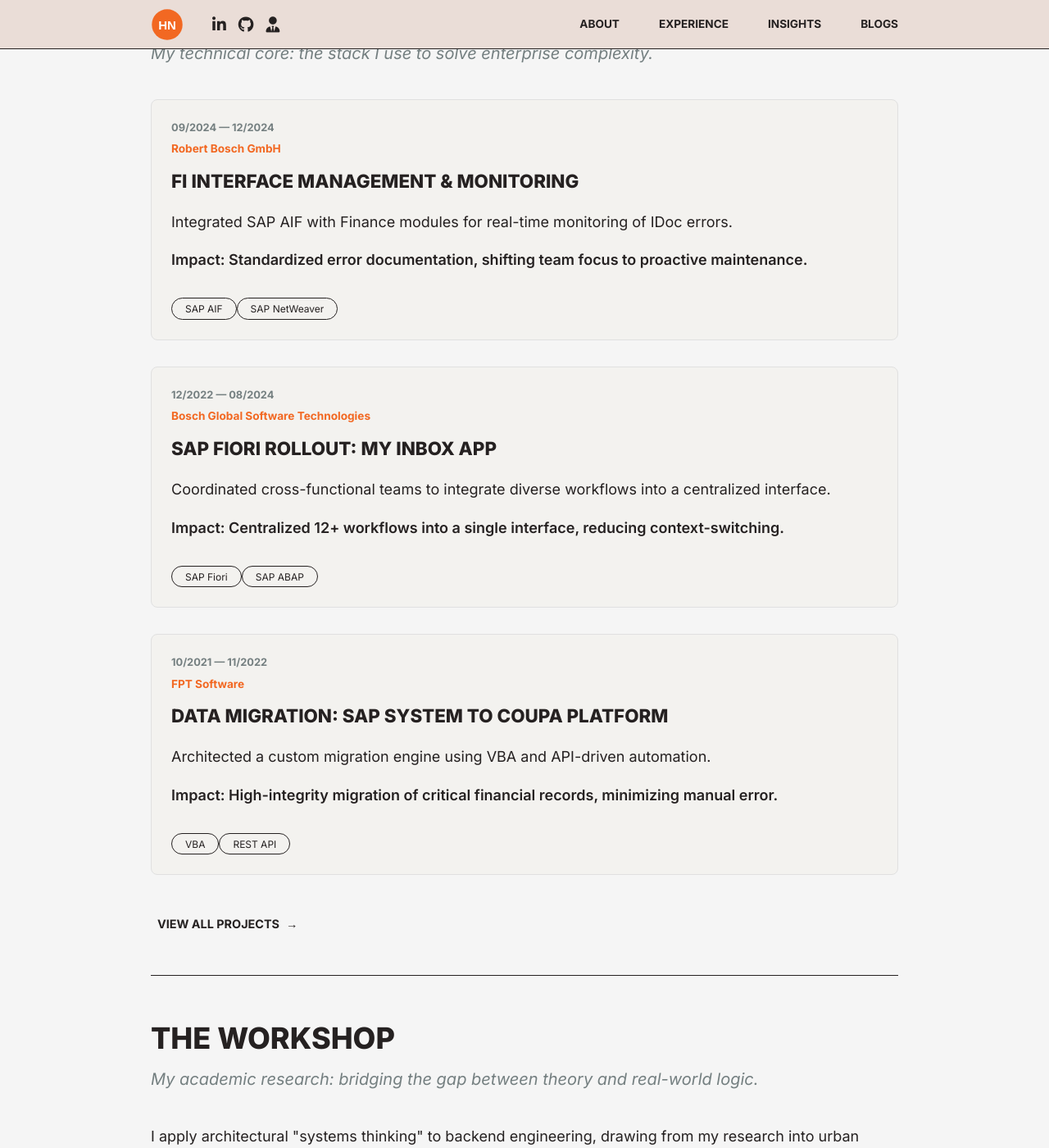
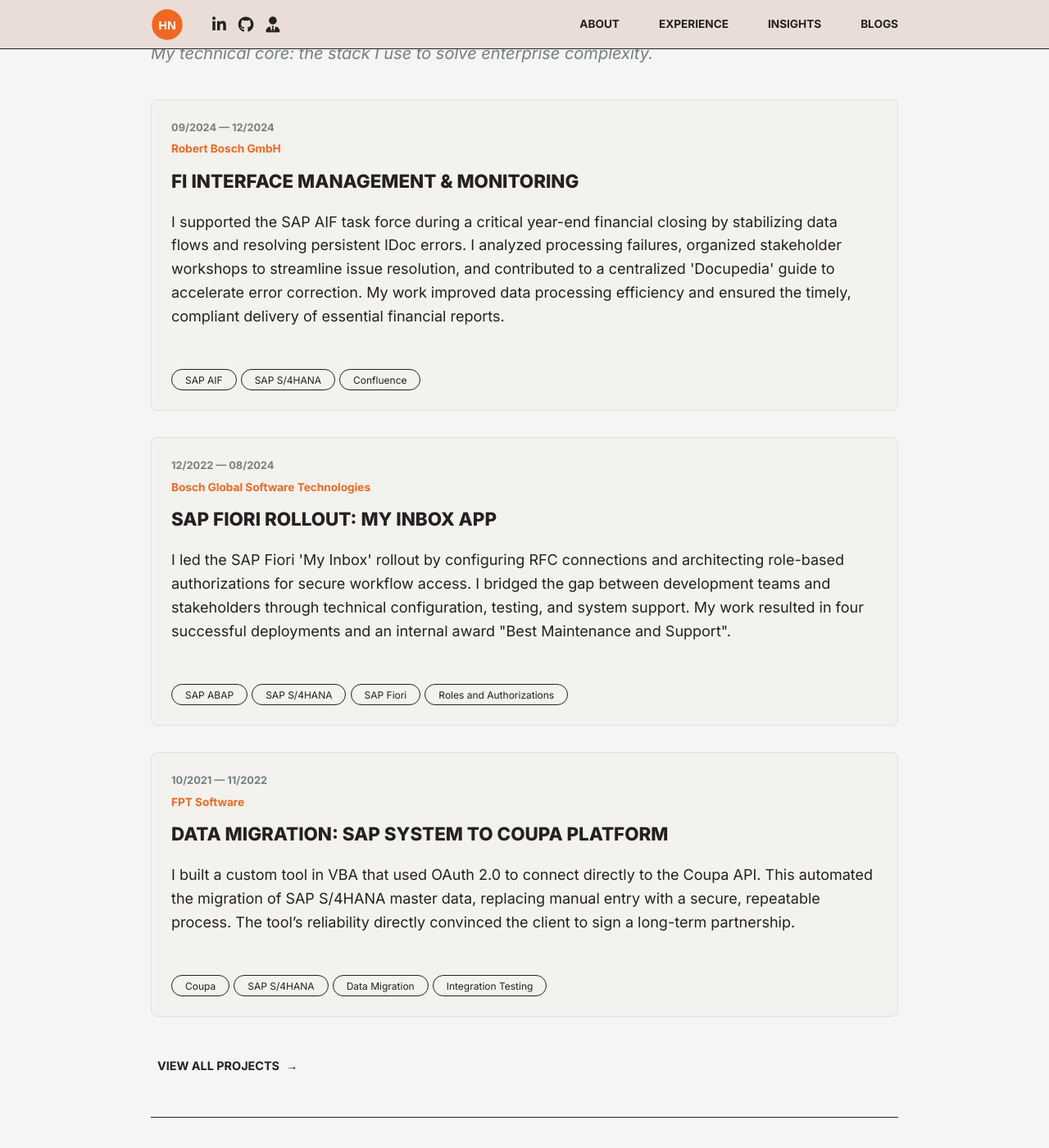
Before and after one commit to huongntn/portfolio-website, a Jekyll site: the page built from index.html, in a window 1280 px wide and 1400 px high, scrolled down 855 px. Shown: the whole window at 82% size. Built offline with Jekyll 4.4.1, drawn with Linux system fonts in a browser that asks for light colours.

Commit message:
Update index.html

```diff
--- a/index.html
+++ b/index.html
@@ -35,9 +35,10 @@
       <div class="project-date">09/2024 — 12/2024</div>
         <span class="project-meta">Robert Bosch GmbH</span>
         <h3>FI Interface Management & Monitoring</h3>
-        <p>Integrated SAP AIF with Finance modules for real-time monitoring of IDoc errors.</p>
-        <span class="impact">Impact: Standardized error documentation, shifting team focus to proactive maintenance.</span>
-        <br><span class="skill-tag">SAP AIF</span><span class="skill-tag">SAP NetWeaver</span>
+        <p>I supported the SAP AIF task force during a critical year-end financial closing by stabilizing data flows and resolving persistent IDoc errors. I analyzed processing failures, organized stakeholder workshops to streamline issue resolution, and contributed to a centralized 'Docupedia' guide to accelerate error correction. My work improved data processing efficiency and ensured the timely, compliant delivery of essential financial reports.</p>
+        <br><span class="skill-tag">SAP AIF</span>
+            <span class="skill-tag">SAP S/4HANA</span>
+            <span class="skill-tag">Confluence</span>
       </div>
     </div>
   </a>
@@ -48,9 +49,11 @@
       <div class="project-date">12/2022 — 08/2024</div>
         <span class="project-meta">Bosch Global Software Technologies</span>
         <h3>SAP Fiori Rollout: My Inbox App</h3>
-        <p>Coordinated cross-functional teams to integrate diverse workflows into a centralized interface.</p>
-        <span class="impact">Impact: Centralized 12+ workflows into a single interface, reducing context-switching.</span>
-        <br><span class="skill-tag">SAP Fiori</span><span class="skill-tag">SAP ABAP</span>
+        <p>I led the SAP Fiori 'My Inbox' rollout by configuring RFC connections and architecting role-based authorizations for secure workflow access. I bridged the gap between development teams and stakeholders through technical configuration, testing, and system support. My work resulted in four successful deployments and an internal award "Best Maintenance and Support".</p>
+        <br><span class="skill-tag">SAP ABAP</span>
+            <span class="skill-tag">SAP S/4HANA</span>
+            <span class="skill-tag">SAP Fiori</span>
+            <span class="skill-tag">Roles and Authorizations</span>
       </div>
     </div>
   </a>
@@ -61,9 +64,11 @@
       <div class="project-date">10/2021 — 11/2022</div>
         <span class="project-meta">FPT Software</span>
         <h3>Data Migration: SAP System to Coupa Platform</h3>
-        <p>Architected a custom migration engine using VBA and API-driven automation.</p>
-        <span class="impact">Impact: High-integrity migration of critical financial records, minimizing manual error.</span>
-        <br><span class="skill-tag">VBA</span><span class="skill-tag">REST API</span>
+        <p>I built a custom tool in VBA that used OAuth 2.0 to connect directly to the Coupa API. This automated the migration of SAP S/4HANA master data, replacing manual entry with a secure, repeatable process. The tool’s reliability directly convinced the client to sign a long-term partnership.</p>
+        <br><span class="skill-tag">Coupa</span>
+            <span class="skill-tag">SAP S/4HANA</span>
+            <span class="skill-tag">Data Migration</span>
+            <span class="skill-tag">Integration Testing</span>
       </div>
     </div>
   </a>
```
